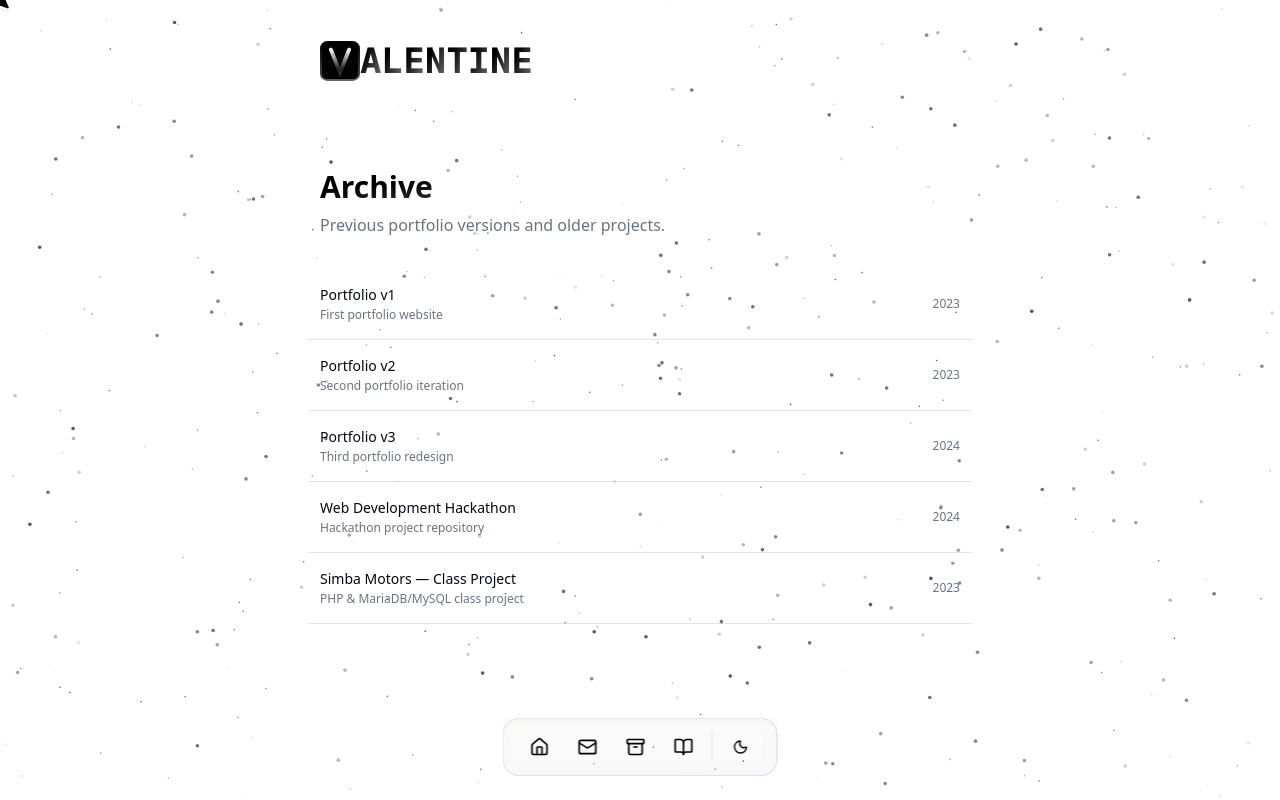
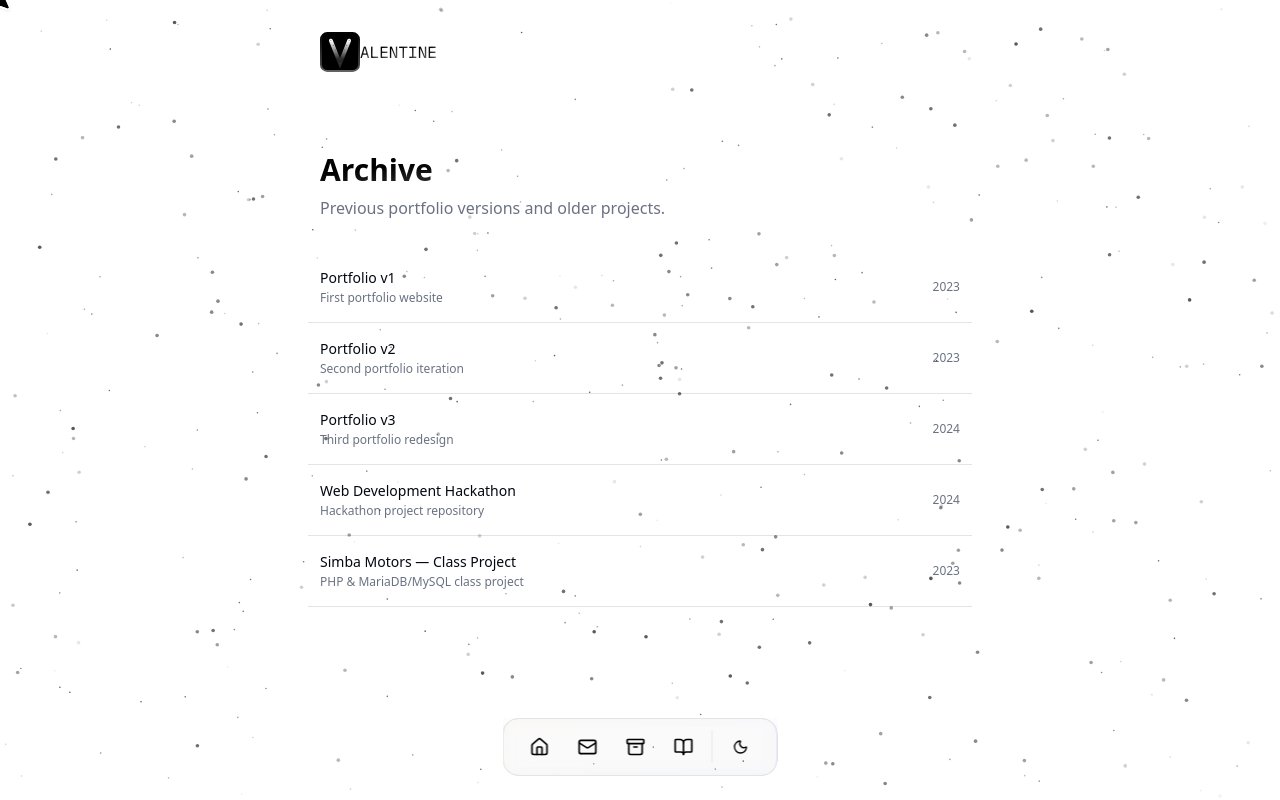
Before and after one commit to devalentineomonya/portfolio-website-nextJs-ts-shadcn-framer-motion, a Next.js app: page /archieve in a window 1280 px wide. Built offline with nearby package versions, Linux system fonts and the light colour scheme.

Commit message:
Added blogs

```diff
--- a/components/ui/hyper-text.tsx
+++ b/components/ui/hyper-text.tsx
@@ -32,10 +32,7 @@ const DEFAULT_CHARACTER_SET = Object.freeze(
 
 const getRandomInt = (max: number): number => Math.floor(Math.random() * max);
 
-const motionComponentCache = new Map<
-  React.ElementType,
-  ReturnType<typeof motion.create>
->();
+const motionComponentCache = new Map<React.ElementType, ReturnType<typeof motion.create>>();
 
 function getMotionComponent(Component: React.ElementType) {
   if (!motionComponentCache.has(Component)) {
@@ -140,9 +137,6 @@ export function HyperText({
 
   return (
     <MotionComponent
-      ref={elementRef}
-      className={cn("overflow-hidden py-2 text-4xl font-bold", className)}
-      onMouseEnter={handleAnimationTrigger}
       {...props}
     >
       <AnimatePresence>
--- a/components/ui/text-shimmer-wave.tsx
+++ b/components/ui/text-shimmer-wave.tsx
@@ -49,12 +49,6 @@ export function TextShimmerWave({
 
   return (
     <MotionComponent
-      className={cn(
-        "relative inline-block perspective-normal",
-        "[--base-color:#a1a1aa] [--base-gradient-color:#000]",
-        "dark:[--base-color:#71717a] dark:[--base-gradient-color:#ffffff]",
-        className,
-      )}
       style={{ color: "var(--base-color)" }}
     >
       {children.split("").map((char, i) => {
```
